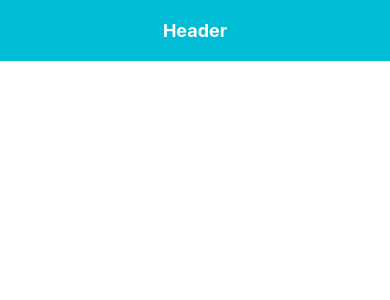
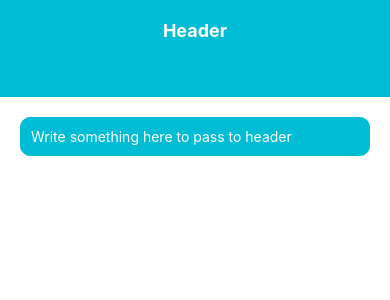
Before and after one commit to jeremiawaani/mobile-programming, a React Native app in the folder Exercise6/: screen / in a window 390 px wide. Shown: the top 300 px of the page. Built offline with nearby package versions, Linux system fonts and the light colour scheme.

Commit message:
menambahkan library text input kemudian menambahkan styling text input

```diff
--- a/Exercise6/App.js
+++ b/Exercise6/App.js
@@ -1,5 +1,5 @@
-import React, {Component} from 'react';
-import {Text, View, StatusBar, StyleSheet} from 'react-native';
+import React, { Component } from 'react';
+import { Text, View, StatusBar, StyleSheet, TextInput } from 'react-native';
 
 class App extends Component {
     constructor(props) {
@@ -9,20 +9,28 @@ class App extends Component {
         };
     }
     render() {
-    return (
-      <View>
-        {/* StatusBar */}
-        <StatusBar barStyle="light-content" backgroundColor="#0097A7" />
+        return ( <
+            View > { /* StatusBar */ } <
+            StatusBar barStyle = "light-content"
+            backgroundColor = "#0097A7" / >
 
-        {/* Header */}
-        <View style={styles.header}>
-          <Text style={styles.headerTextTop}>Header</Text>
-          <Text style={styles.headerTextDown}>
-            {/* Disini akan menerima InputText tadi dan ditampilkan ke screen Header */}
-            {this.state.header}
-          </Text>
-        </View>
-      </View>
+            { /* Header */ } <
+            View style = { styles.header } >
+            <
+            Text style = { styles.headerTextTop } > Header < /Text> <
+            Text style = { styles.headerTextDown } > { /* Disini akan menerima InputText tadi dan ditampilkan ke screen Header */ } { this.state.header } <
+            /Text> <
+            /View>
+
+            { /* TextInput */ } <
+            TextInput value = { this.state.header }
+            style = { styles.textInput }
+            placeholder = "Write something here to pass to header"
+            placeholderTextColor = { '#FFFFFF' }
+            //Ketika user memberikan input, maka state akan disimpan di property 'header'
+            onChangeText = { value => this.setState({ header: value }) }
+            /> <
+            /View>
         );
     }
 }
@@ -43,5 +51,16 @@ const styles = StyleSheet.create({
         fontSize: 30,
         fontWeight: 'bold',
     },
+    textInput: {
+        borderWidth: 1,
+        marginVertical: 20,
+        marginHorizontal: 20,
+        paddingHorizontal: 10,
+        borderRadius: 10,
+        paddingVertical: 10,
+        borderColor: '#00BCD4',
+        backgroundColor: '#00BCD4',
+        color: '#FFFFFF',
+    },
 });
 export default App;
```
Also changed, not shown: 1 other file (tests, documents, lock files or other folders). Lines whose indentation alone changed are shown as unchanged.
